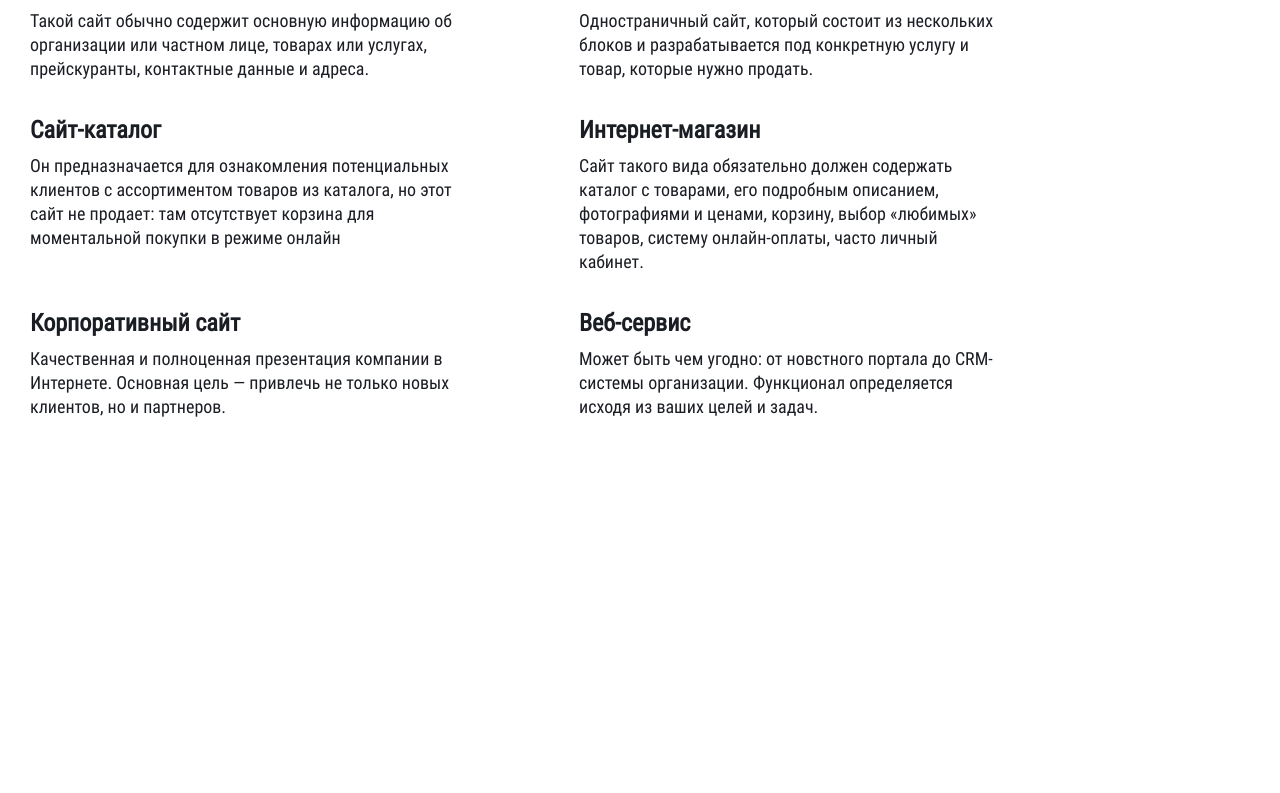
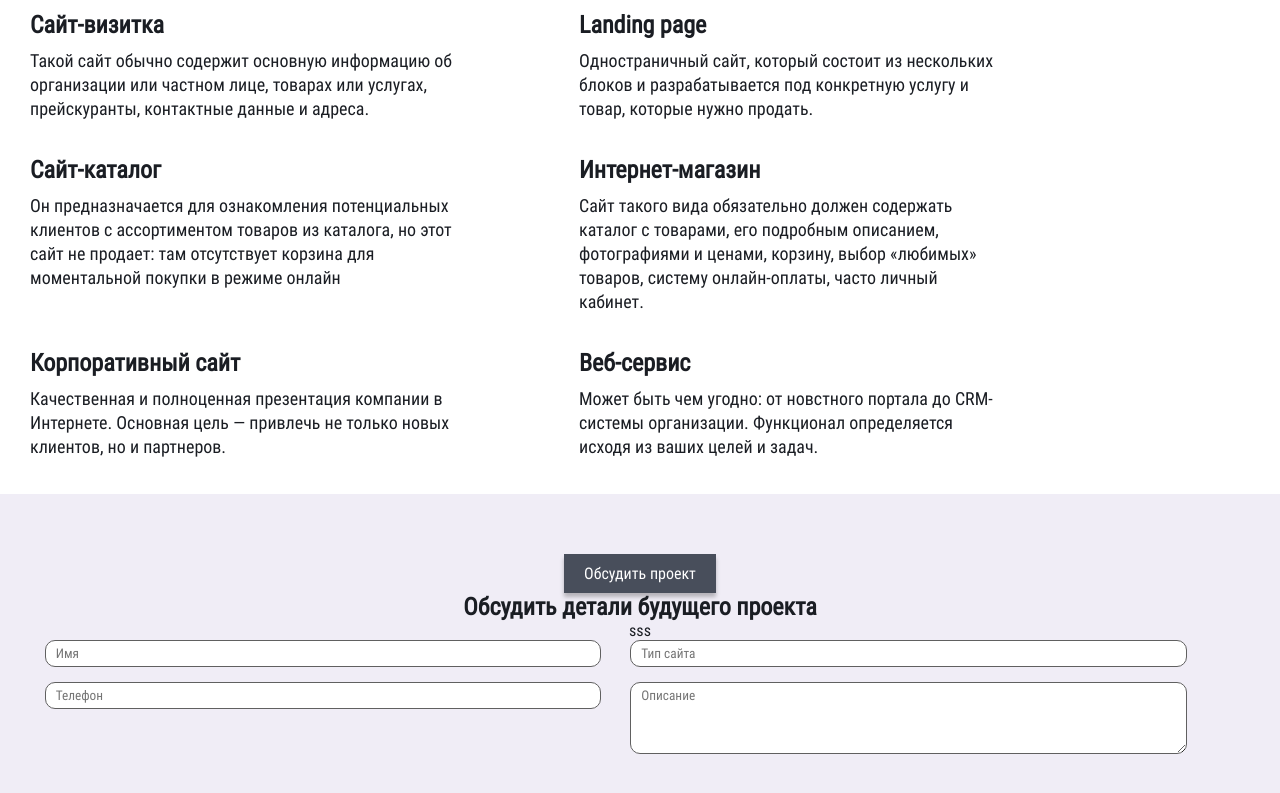
Before and after one commit to cla55ik/dev.chelnokov.site, a Vue app: page / in a window 1280 px wide. Shown: the part 2569-3362 px from the top of the page. Before the commit the page ends 3023 px from the top, so only its background shows below. Built offline with nearby package versions, Linux system fonts and the light colour scheme; no server answers.

Commit message:
add input & textarea components

```diff
--- a/src/App.vue
+++ b/src/App.vue
@@ -2,13 +2,16 @@
     <Header>
     </Header>
   <router-view></router-view>
+  <Footer>
+  </Footer>
 </template>
 
 <script>
 import Header from '@/components/sections/Header'
+import Footer from '@/components/sections/Footer'
 export default {
 components:{
-    Header
+    Header, Footer
 }
 }
 </script>
--- /dev/null
+++ b/src/components/UI/InputArea.vue
@@ -0,0 +1,27 @@
+<template>
+  <textarea class="input-text" rows="4"></textarea>
+</template>
+
+<script>
+export default {
+    name:'input-area',
+
+
+}
+</script>
+
+<style lang="scss" scoped>
+    .input-text{
+        background: #FFFFFF;
+        border: 1px solid #606060;
+        box-sizing: border-box;
+        border-radius: 10px;
+        width: 95%;
+        padding: 5px 10px;
+        margin-bottom: 15px;
+    }
+
+    @media screen and (min-width:1200px) {
+
+    }
+</style>
--- /dev/null
+++ b/src/components/UI/InputText.vue
@@ -0,0 +1,27 @@
+<template>
+  <input class="input-text" type="text">
+</template>
+
+<script>
+export default {
+    name:'input-text',
+
+
+}
+</script>
+
+<style lang="scss" scoped>
+    .input-text{
+        background: #FFFFFF;
+        border: 1px solid #606060;
+        box-sizing: border-box;
+        border-radius: 10px;
+        width: 95%;
+        padding: 5px 10px;
+        margin-bottom: 15px;
+    }
+
+    @media screen and (min-width:1200px) {
+
+    }
+</style>
--- a/src/components/UI/JumbotroneDark.vue
+++ b/src/components/UI/JumbotroneDark.vue
@@ -1,7 +1,7 @@
 <template>
-  <span class="wrapper">
+  <div class="wrapper">
       <slot></slot>
-  </span>
+  </div>
 </template>
 
 <script>
@@ -18,7 +18,7 @@ export default {
         font-size: 14px;
         line-height: 16px;
         text-align: center;
-
+         display: inline-block;
         color: #fff;
 
         padding: 10px 20px;
@@ -26,6 +26,7 @@ export default {
 
     @media screen and (min-width:1200px) {
         .wrapper{
+
             font-size: 16px;
             line-height: 19px;
         }
--- a/src/components/UI/index.js
+++ b/src/components/UI/index.js
@@ -3,7 +3,8 @@ import CustomInput from "@/components/UI/CustomInput.vue";
 import CustomModal from "@/components/UI/CustomModal.vue";
 import JumbotroneLight from "@/components/UI/JumbotroneLight.vue";
 import JumbotroneDark from "@/components/UI/JumbotroneDark.vue";
-
+import InputText from "@/components/UI/InputText.vue";
+import InputArea from "@/components/UI/InputArea.vue";
 
 
 export default[
@@ -12,6 +13,9 @@ export default[
     CustomModal,
     JumbotroneLight,
     JumbotroneDark,
+    InputText,
+    InputArea
+
 
 
 ]
--- /dev/null
+++ b/src/components/forms/FormProjectDetail.vue
@@ -0,0 +1,76 @@
+<template>
+    <div>
+        <form @submit.prevent="sendForm">
+            <div class="form-inner">
+                <div class="form-col">
+                    <input-text
+                        v-model="formDetail.name"
+
+                        placeholder="Имя"
+                    >
+                    </input-text>
+                    <input-text
+                        v-model="formDetail.phone"
+
+                        placeholder="Телефон"
+                    >
+                    </input-text>
+                </div>
+                <div class="form-col">
+                    <input-text
+                        v-model="formDetail.sitetype"
+
+                        placeholder="Тип сайта"
+                    >
+                    </input-text>
+                    <input-area
+                        v-model="formDetail.description"
+
+                        placeholder="Описание"
+                    >
+                    </input-area>
+                </div>
+            </div>
+
+
+        </form>
+    </div>
+</template>
+
+<script>
+export default {
+    data(){
+        return {
+            formDetail:{
+                name:'',
+                phone:'',
+                sitetype:'',
+                description:'',
+            },
+        }
+
+    },
+     methods:{
+        sendForm(){
+
+        }
+        }
+
+
+}
+</script>
+
+<style lang="scss" scoped>
+
+
+@media screen and (min-width:1200px) {
+    .form-inner{
+        display: flex;
+        flex-wrap: wrap;
+    }
+
+    .form-col{
+        width: 48%;
+    }
+}
+</style>
--- /dev/null
+++ b/src/components/sections/Footer.vue
@@ -0,0 +1,42 @@
+<template>
+    <footer>
+        <div class="section">
+            <div class="title-wrapper">
+                <jumbotrone-dark>
+                    Обсудить проект
+                </jumbotrone-dark>
+                <h2>Обсудить детали будущего проекта</h2>
+            </div>
+            sss
+            <div class="form-wrapper">
+                <FormProjectDetail
+                    v-model="projectdetailform"
+                >
+                </FormProjectDetail>
+            </div>
+        </div>
+
+    </footer>
+</template>
+
+<script>
+import FormProjectDetail from '@/components/forms/FormProjectDetail'
+
+export default {
+    components:{
+        FormProjectDetail
+
+    }
+
+}
+</script>
+
+<style lang="scss" scoped>
+    footer{
+        background: #F0EDF6;
+        padding-bottom: 40px;
+        padding-top: 60px;
+        text-align: center;
+    }
+
+</style>
--- /dev/null
+++ b/src/pages/ProjectsList.vue
@@ -0,0 +1,126 @@
+<template>
+
+    <div>
+        Страница с проектами
+       <custom-button
+        @click="updateProject"
+       >
+
+
+       Обновить
+       </custom-button>
+        <custom-button
+            @click="showModal"
+        >
+            Создать новый
+        </custom-button>
+    </div>
+
+    <custom-modal v-model:show="modalVisible">
+        <proj-form
+        @create="createProject"
+    />
+    </custom-modal>
+
+    <proj-list
+        v-bind:projects="projects"
+        @remove="removeProject"
+
+    />
+</template>
+
+<script>
+
+import ProjList from "@/components/ProjList"
+import ProjForm from '@/components/ProjForm';
+import Header from '@/components/sections/Header'
+import axios from 'axios';
+
+
+export default {
+    components: {
+        ProjForm,ProjList, Header
+
+    },
+    data() {
+        return{
+            projects:[],
+            modalVisible: false,
+
+        }
+    },
+
+    mounted(){
+        this.fetchAllProjects();
+    },
+
+    methods:{
+        /*createProject(project){
+            this.projects.push(project)
+            this.modalVisible = false
+        },*/
+
+        createProject(project){
+            console.log(project);
+            console.log(project.title);
+           const response = axios.post('http://api.chelnokov.site/projects', {
+                title: project.title,
+                description: project.description,
+            })
+                .then(response => {})
+                .catch(e => {
+                    console.log(e);
+                });
+            console.log(response);
+            this.modalVisible = false;
+        },
+        removeProject(project){
+            axios.delete('http://api.chelnokov.site/projects/' + project.id)
+            .then(response => {
+                this.projects.splice(project.id, 1)
+                console.log(this.result);
+            });
+
+           // this.fetchAllProjects();
+        },
+        updateProject(project){
+            axios.patch('http://api.chelnokov.site/projects/' + project.id)
+            .then(response => {
+
+            });
+
+           // this.fetchAllProjects();
+        },
+        showModal(){
+            this.modalVisible = true;
+        },
+        async fetchAllProjects() {
+            try{
+                const response = await axios.get('http://api.chelnokov.site/projects');
+                console.log(response);
+                this.projects = response.data;
+            } catch(e){
+                    alert('Error');
+                }
+            }
+        },
+        async fetchOneProject(id){
+
+            try{
+            const response = await axios.get('http://api.chelnokov.site/projects/' + id);
+            console.log(response);
+                this.projects = response.data;
+            }catch(e){
+                alert('error');
+            }
+        },
+
+}
+</script>
+
+<style>
+
+
+
+
+</style>
--- a/src/router/router.js
+++ b/src/router/router.js
@@ -1,5 +1,5 @@
 import MainPage from '@/pages/MainPage'
-import Projects from '@/pages/Projects'
+import ProjectsList from '@/pages/ProjectsList'
 import { createWebHistory, createRouter } from 'vue-router'
 //import { createRouter } = require("vue-router")
 
@@ -10,7 +10,7 @@ const routes = [
     },
     {
         path: '/projects',
-        component: Projects
+        component: ProjectsList
     }
 ]
 
```
